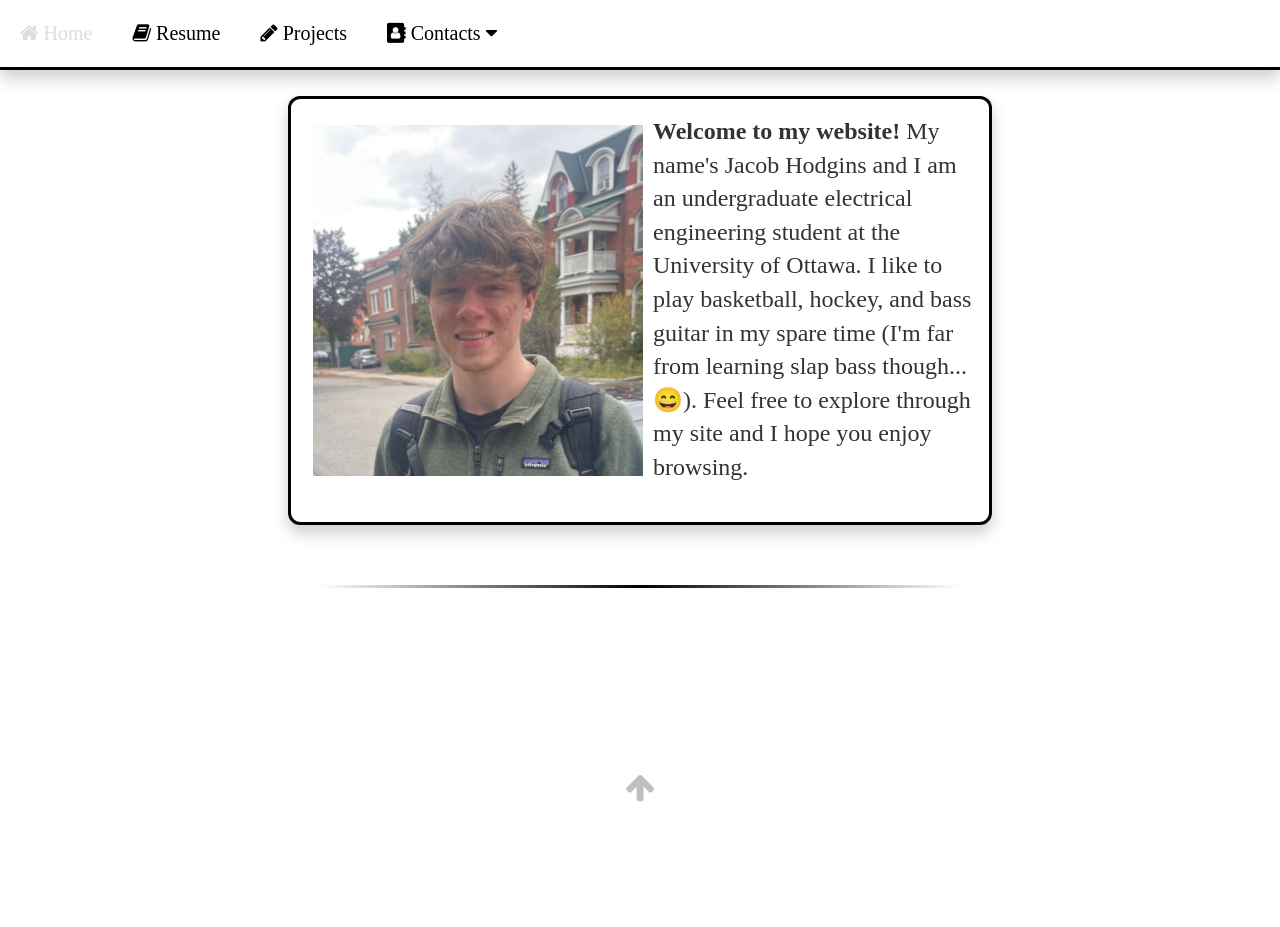
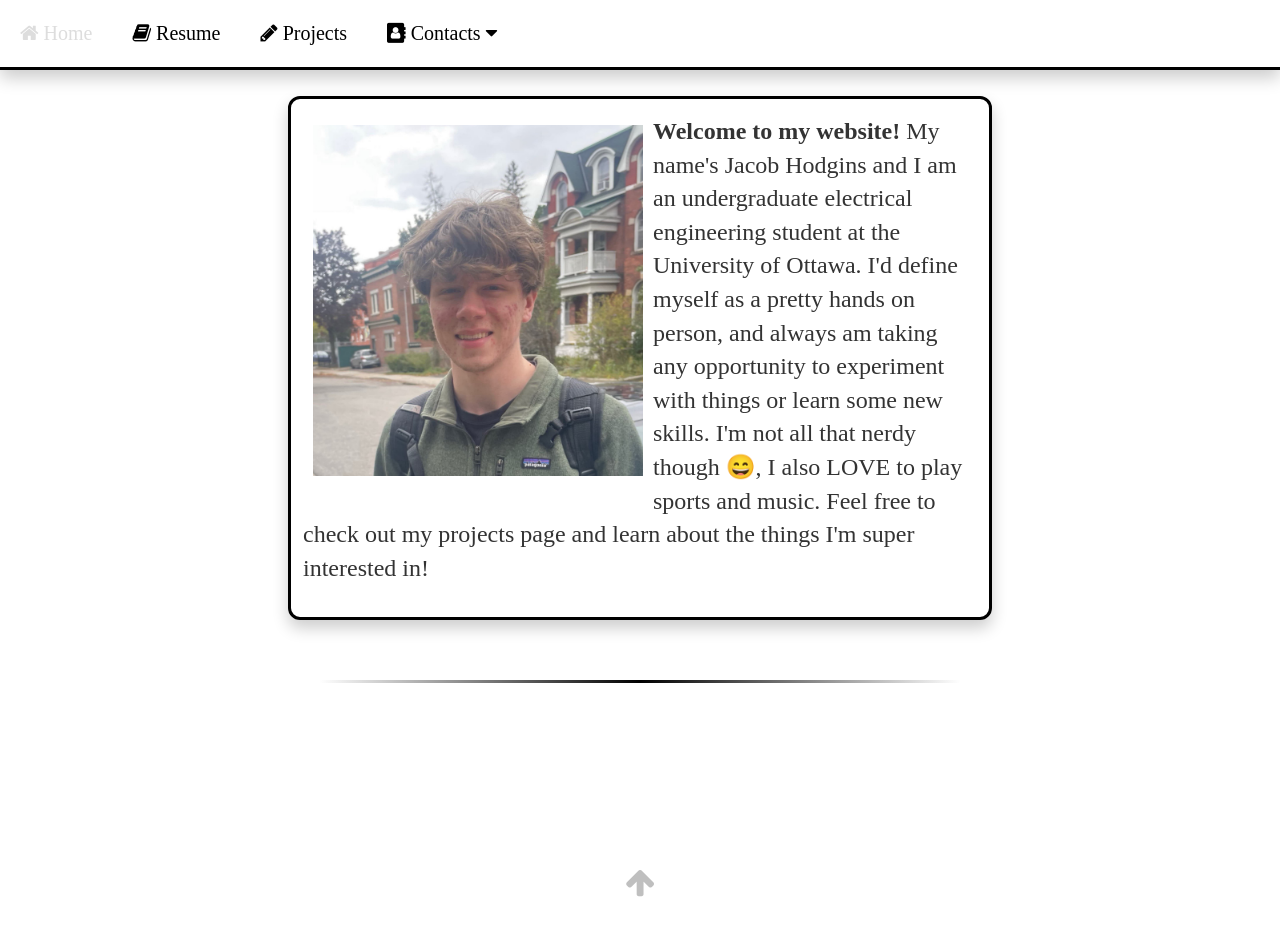
Before and after one commit to JacobHodgins/hodginsjacob, a Jekyll site: the page built from index.html, in a window 1280 px wide and 927 px high. Built offline with Jekyll 4.4.1, drawn with Linux system fonts in a browser that asks for light colours; the list of posts is cut into pages by our own code.

Commit message:
Update index.html

```diff
--- a/index.html
+++ b/index.html
@@ -8,8 +8,9 @@ title: Jacob Hodgins
 			<img src="{{ site.baseurl }}images/IMG_7727.JPG" alt="Self-Portrait" width="330" length="350">
 		</div>
 		<p><b>Welcome to my website!</b> My name's Jacob Hodgins and I am an undergraduate electrical engineering student at the University of Ottawa.
-			I like to play basketball, hockey, and bass guitar in my spare time (I'm far from learning slap bass though... &#128516). Feel free to
-			explore through my site and I hope you enjoy browsing.
+			I'd define myself as a pretty hands on person, and always am taking any opportunity to experiment with things or learn some new skills.
+			I'm not all that nerdy though &#128516, I also LOVE to play sports and music. Feel free to check out my projects page and learn about
+			the things I'm super interested in!
 		</p>
 	</div><!-- /.blurb -->
 </div>
```
